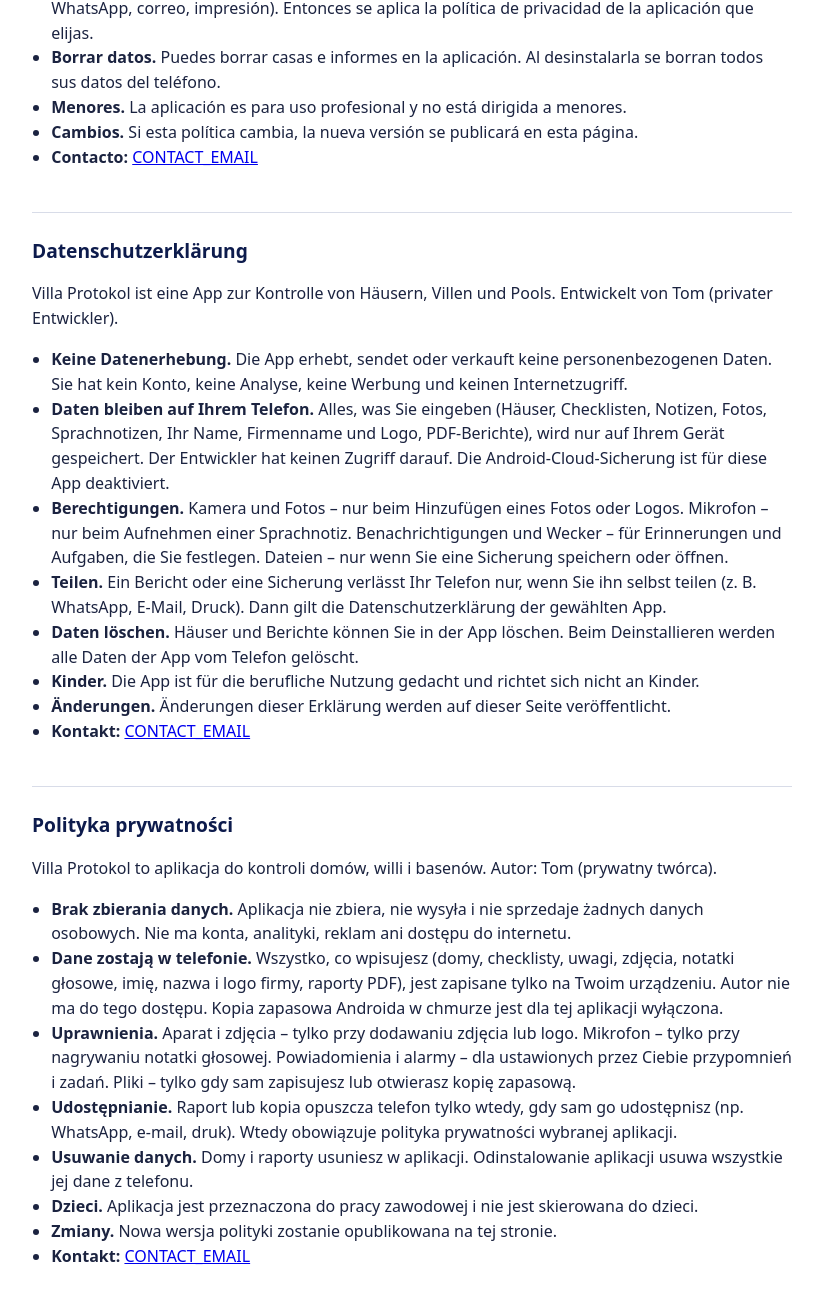
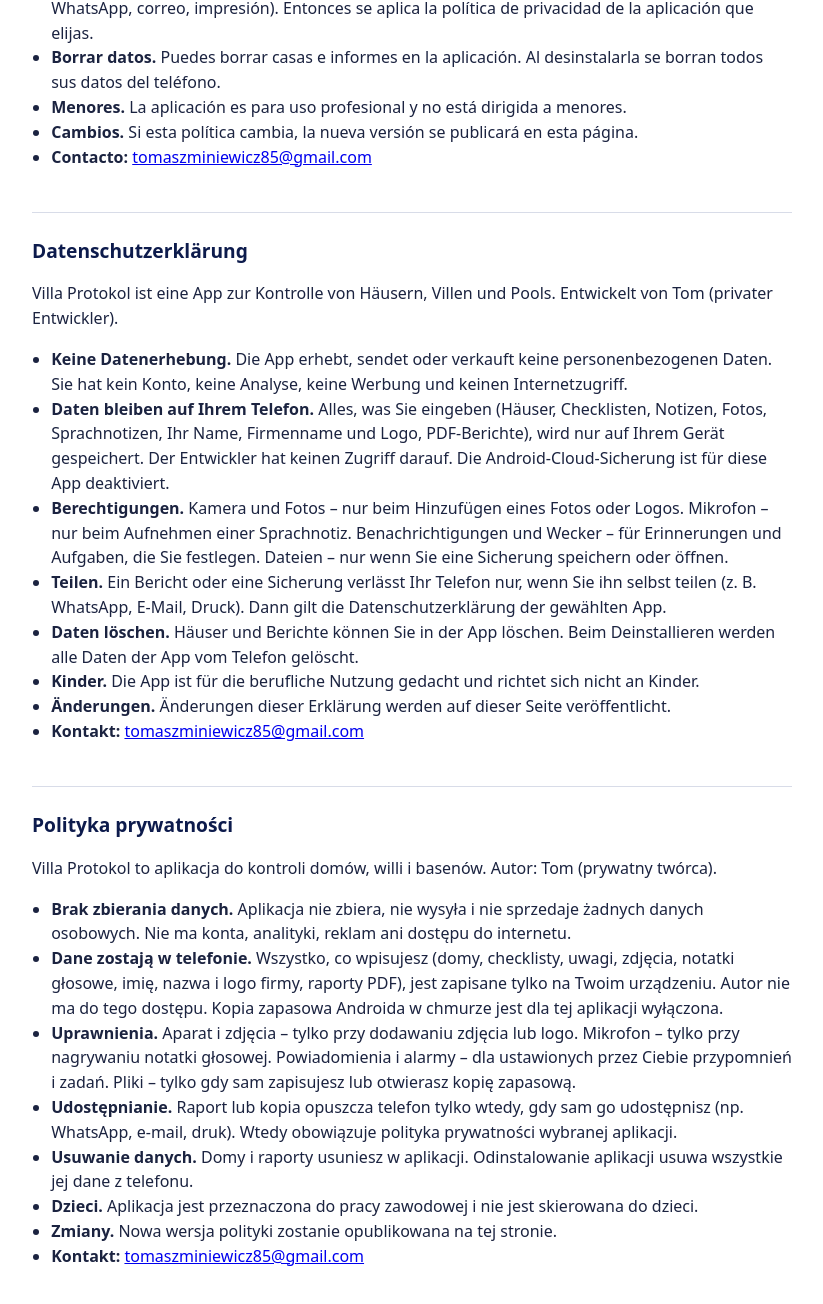
Before and after one commit to tomaszminiewicz85-cloud/villa-protokol-privacy, a plain HTML site: page index.html in a window 1280 px wide. Shown: the part 1136-2440 px from the top of the page, without its empty margins (228-1051 px from the left). Drawn offline with Linux system fonts and the light colour scheme.

Commit message:
Polityka: e-mail kontaktowy
Co-Authored-By: Claude Opus 5.5 <noreply@anthropic.com>
Claude-Session: https://claude.ai/code/session_016Ste4Jt7wYsNBHcm3giSYc

```diff
--- a/index.html
+++ b/index.html
@@ -28,7 +28,7 @@
   <li><strong>Deleting data.</strong> You can delete houses and reports in the app. Uninstalling the app deletes all its data from the phone.</li>
   <li><strong>Children.</strong> The app is meant for professional use and is not directed at children.</li>
   <li><strong>Changes.</strong> If this policy changes, the new version will be published on this page.</li>
-  <li><strong>Contact:</strong> <a href="mailto:CONTACT_EMAIL">CONTACT_EMAIL</a></li>
+  <li><strong>Contact:</strong> <a href="mailto:tomaszminiewicz85@gmail.com">tomaszminiewicz85@gmail.com</a></li>
 </ul>
 
 <h2 id="es">Política de privacidad</h2>
@@ -41,7 +41,7 @@
   <li><strong>Borrar datos.</strong> Puedes borrar casas e informes en la aplicación. Al desinstalarla se borran todos sus datos del teléfono.</li>
   <li><strong>Menores.</strong> La aplicación es para uso profesional y no está dirigida a menores.</li>
   <li><strong>Cambios.</strong> Si esta política cambia, la nueva versión se publicará en esta página.</li>
-  <li><strong>Contacto:</strong> <a href="mailto:CONTACT_EMAIL">CONTACT_EMAIL</a></li>
+  <li><strong>Contacto:</strong> <a href="mailto:tomaszminiewicz85@gmail.com">tomaszminiewicz85@gmail.com</a></li>
 </ul>
 
 <h2 id="de">Datenschutzerklärung</h2>
@@ -54,7 +54,7 @@
   <li><strong>Daten löschen.</strong> Häuser und Berichte können Sie in der App löschen. Beim Deinstallieren werden alle Daten der App vom Telefon gelöscht.</li>
   <li><strong>Kinder.</strong> Die App ist für die berufliche Nutzung gedacht und richtet sich nicht an Kinder.</li>
   <li><strong>Änderungen.</strong> Änderungen dieser Erklärung werden auf dieser Seite veröffentlicht.</li>
-  <li><strong>Kontakt:</strong> <a href="mailto:CONTACT_EMAIL">CONTACT_EMAIL</a></li>
+  <li><strong>Kontakt:</strong> <a href="mailto:tomaszminiewicz85@gmail.com">tomaszminiewicz85@gmail.com</a></li>
 </ul>
 
 <h2 id="pl">Polityka prywatności</h2>
@@ -67,7 +67,7 @@
   <li><strong>Usuwanie danych.</strong> Domy i raporty usuniesz w aplikacji. Odinstalowanie aplikacji usuwa wszystkie jej dane z telefonu.</li>
   <li><strong>Dzieci.</strong> Aplikacja jest przeznaczona do pracy zawodowej i nie jest skierowana do dzieci.</li>
   <li><strong>Zmiany.</strong> Nowa wersja polityki zostanie opublikowana na tej stronie.</li>
-  <li><strong>Kontakt:</strong> <a href="mailto:CONTACT_EMAIL">CONTACT_EMAIL</a></li>
+  <li><strong>Kontakt:</strong> <a href="mailto:tomaszminiewicz85@gmail.com">tomaszminiewicz85@gmail.com</a></li>
 </ul>
 </body>
 </html>
```
